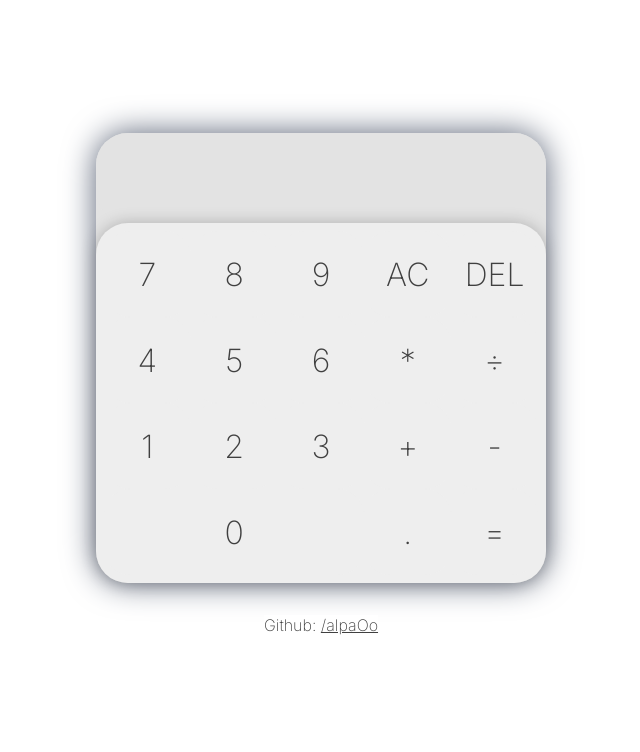
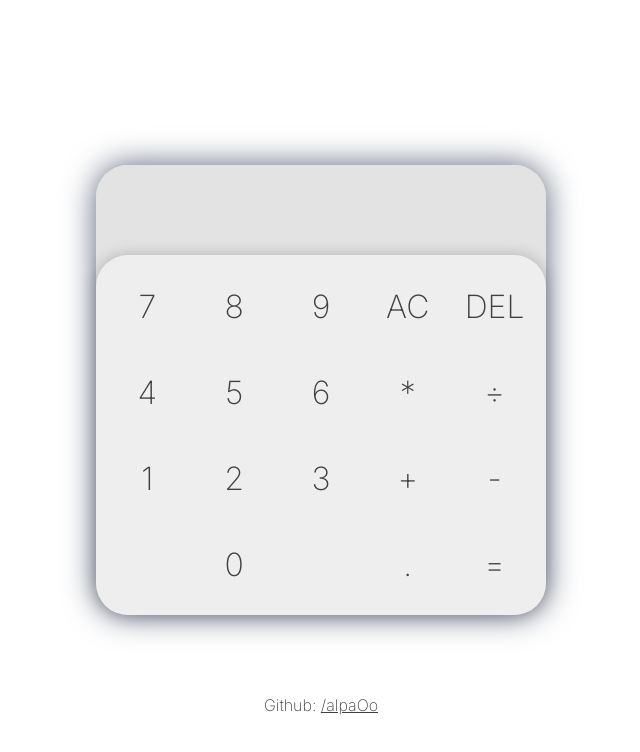
Before and after one commit to alpaOo/Project-Calculator, a plain HTML site: page index.html in a window 1280 px wide. Shown: the whole page, without its empty margins (319-959 px from the left). Drawn offline with Linux system fonts and the light colour scheme.

Commit message:
update styles.css

```diff
--- a/styles.css
+++ b/styles.css
@@ -18,12 +18,13 @@
 
 .container {
   min-height: 100svh;
+  margin-top: 5rem;
 
   display: flex;
   justify-content: center;
   align-items: center;
   flex-direction: column;
-  gap: 2rem;
+  gap: 5rem;
 
   /* border: 1px solid red; */
 }
```
